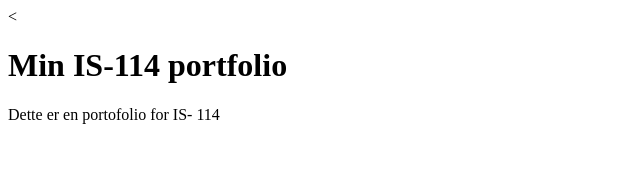
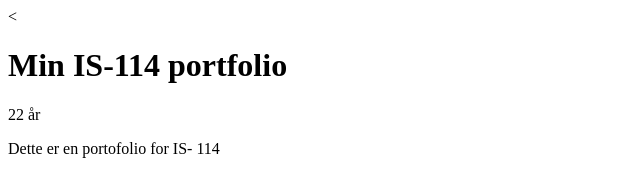
Before and after one commit to theask23/git-test3, a plain HTML site: page docs/index.html in a window 1280 px wide. Shown: the whole page, without its empty margins (0-640 px from the left). Drawn offline with Linux system fonts and the light colour scheme.

```diff
--- a/docs/index.html
+++ b/docs/index.html
@@ -13,6 +13,7 @@
 <body>
 
 <h1>Min IS-114 portfolio</h1>
+<p> 22 år</p>
 
  <p>Dette er en portofolio for IS- 114 </
 
```
